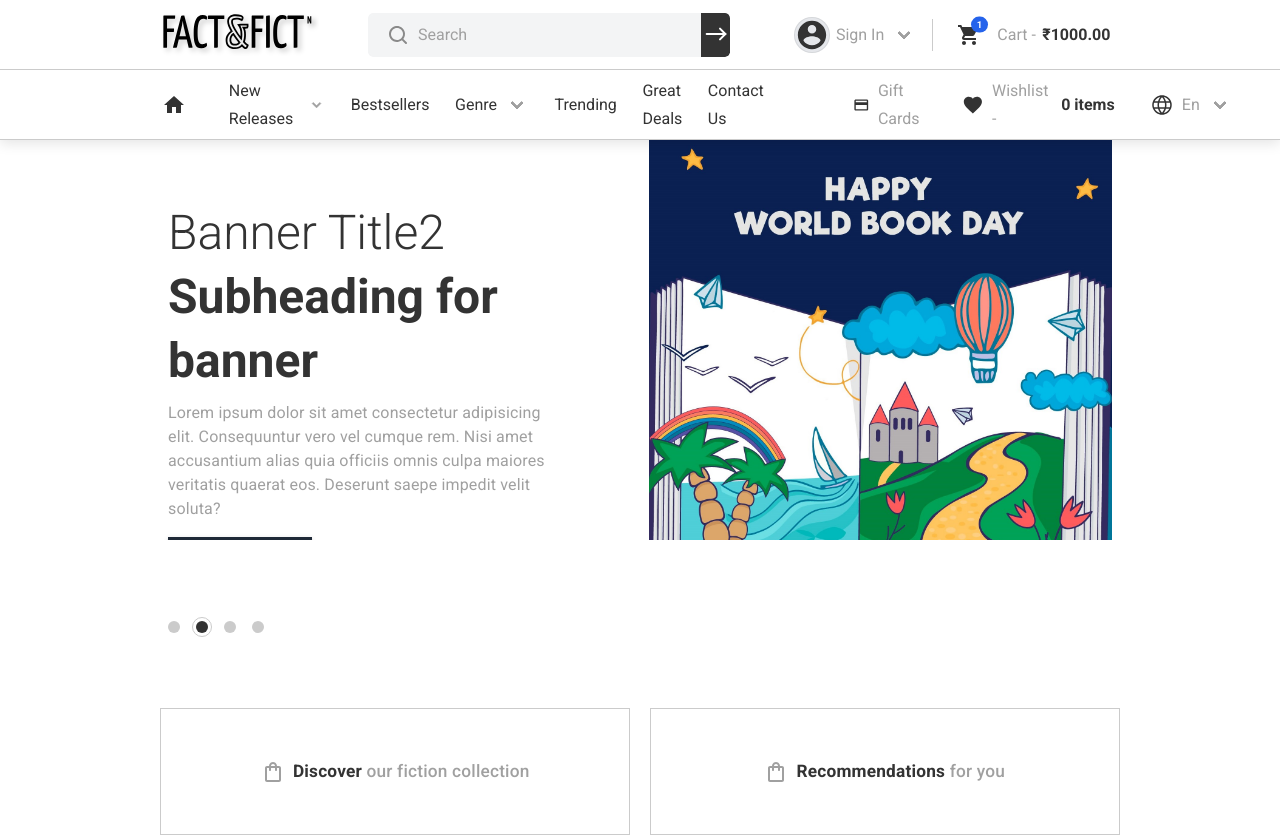
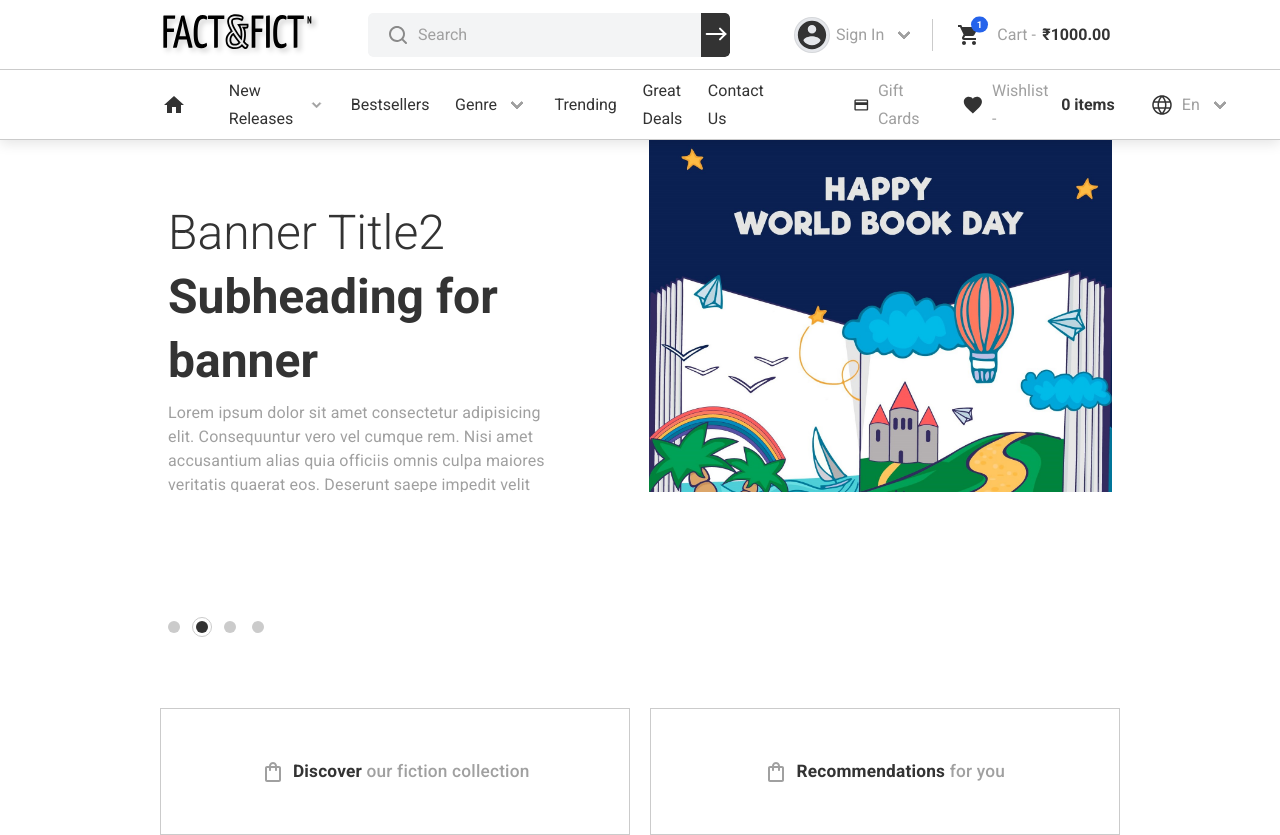
Before and after one commit to villdev/fact-fiction, a React (Vite) app: page / in a window 1280 px wide. Built offline with nearby package versions, Linux system fonts and the light colour scheme.

Commit message:
fix: banner size updated

```diff
--- a/src/components/BannerCarousel.js
+++ b/src/components/BannerCarousel.js
@@ -10,7 +10,7 @@
         visibleSlides={1}
         step={1}
         naturalSlideWidth={600}
-        naturalSlideHeight={250}
+        naturalSlideHeight={220}
         totalSlides={4}
         // lockOnWindowScroll
         isPlaying
--- a/src/css/style.css
+++ b/src/css/style.css
@@ -581,7 +581,7 @@
 }
 
 .banner-slide > div {
-  /* max-height: 60vh; */
+  /* height: 500px; */
 }
 .banner-dot {
   position: absolute;
```
